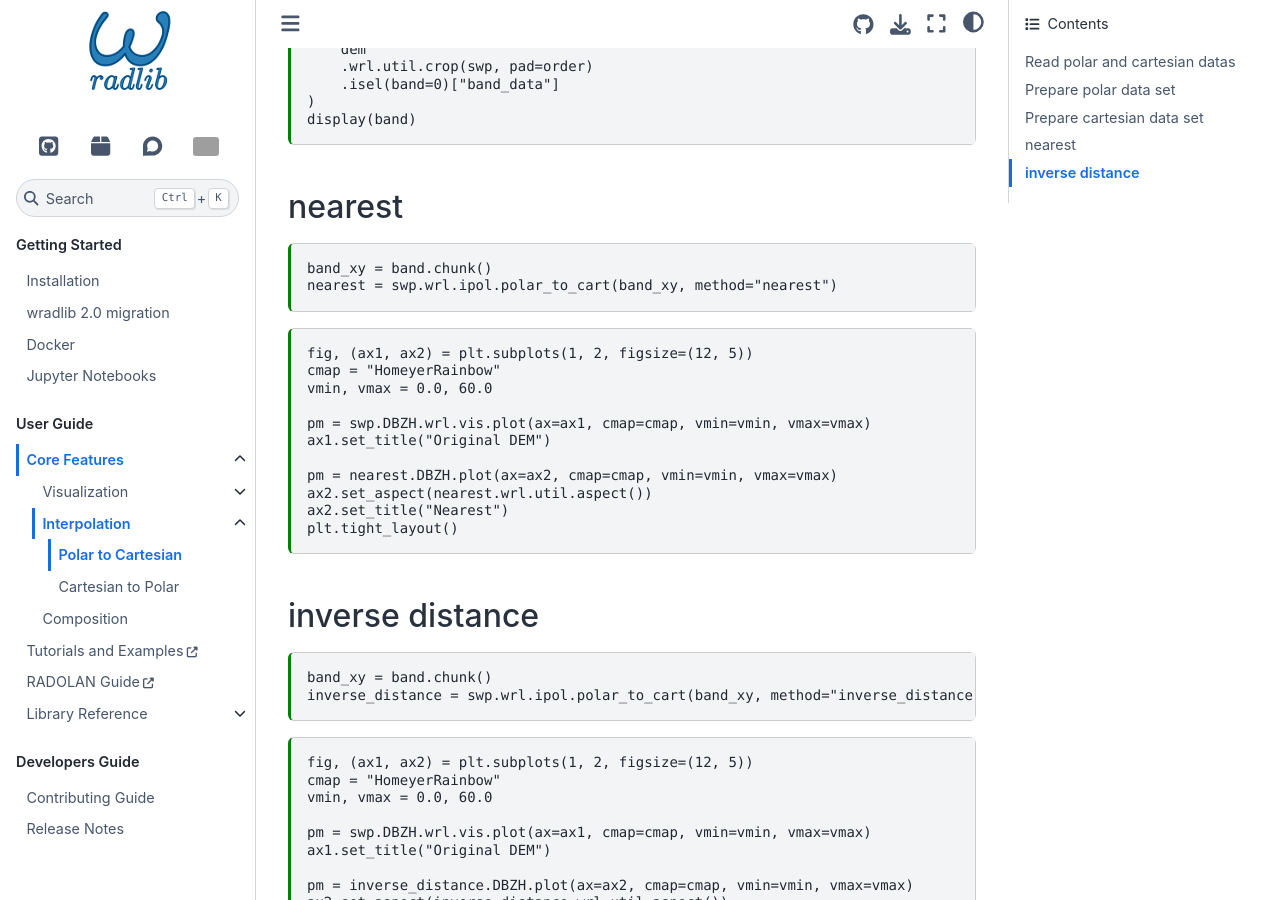
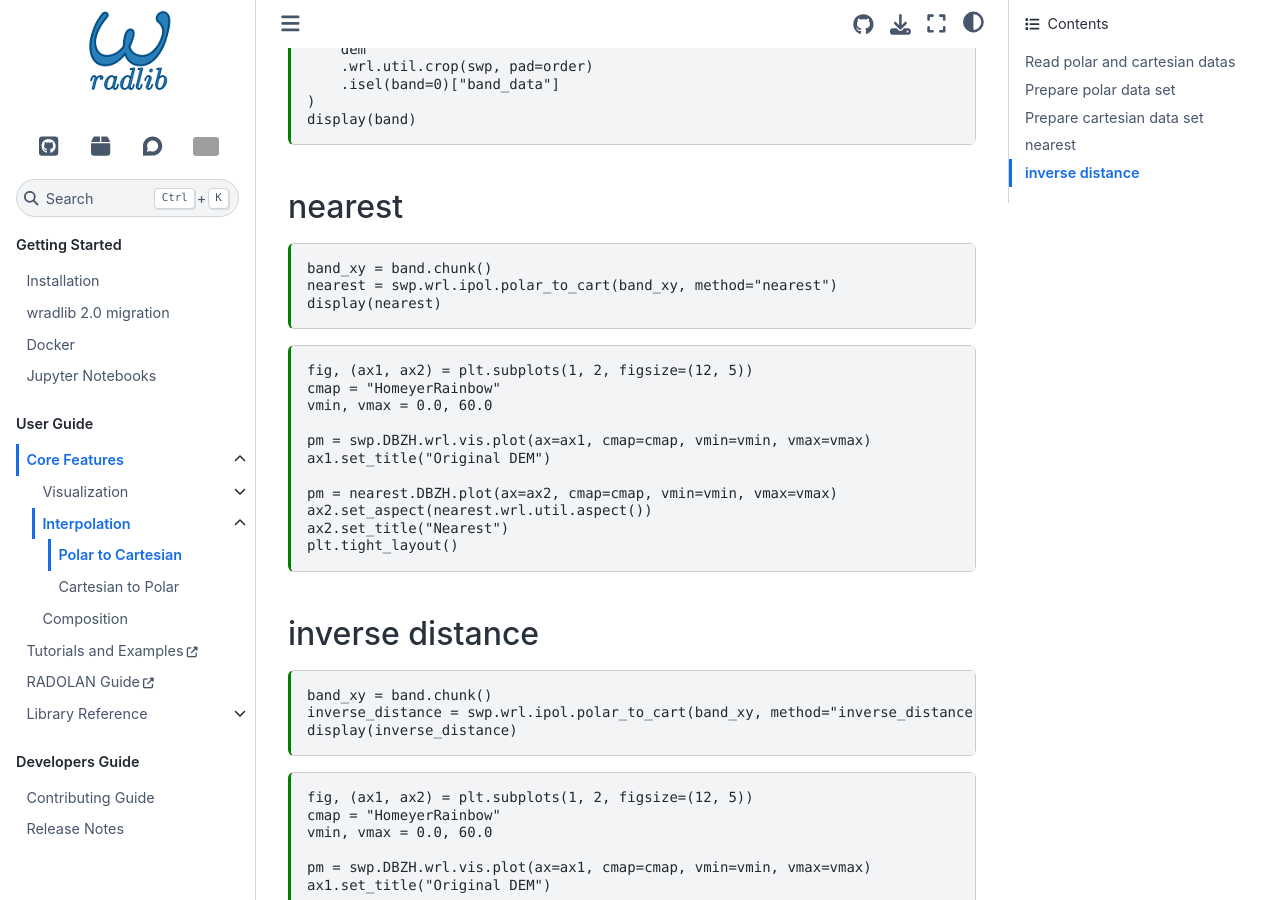
Before and after one commit to wradlib/wradlib, a Sphinx documentation site: the page built from docs/notebooks/interpolation/polar_to_cartesian.md, in a window 1280 px wide and 900 px high, scrolled down 1310 px. Built offline with Sphinx 7.4.7 and the Sphinx Book theme 1.1.4, drawn with Linux system fonts in a browser that asks for light colours; pages that are not in the unit, such as notebooks, are missing from menus; the version number could not be read and is left out; grey boxes are pictures that could not be loaded.

Commit message:
ipol notebook additions

````diff
--- a/docs/notebooks/interpolation/polar_to_cartesian.md
+++ b/docs/notebooks/interpolation/polar_to_cartesian.md
@@ -74,6 +74,7 @@ display(band)
 ```{code-cell} python
 band_xy = band.chunk()
 nearest = swp.wrl.ipol.polar_to_cart(band_xy, method="nearest")
+display(nearest)
 ```
 
 ```{code-cell} python
@@ -95,6 +96,7 @@ plt.tight_layout()
 ```{code-cell} python
 band_xy = band.chunk()
 inverse_distance = swp.wrl.ipol.polar_to_cart(band_xy, method="inverse_distance", k=4, p=2)
+display(inverse_distance)
 ```
 
 ```{code-cell} python
````
